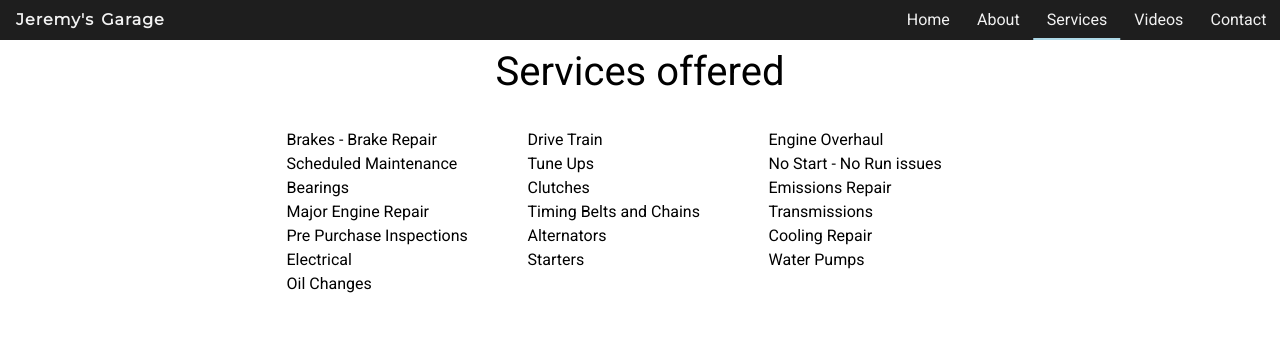
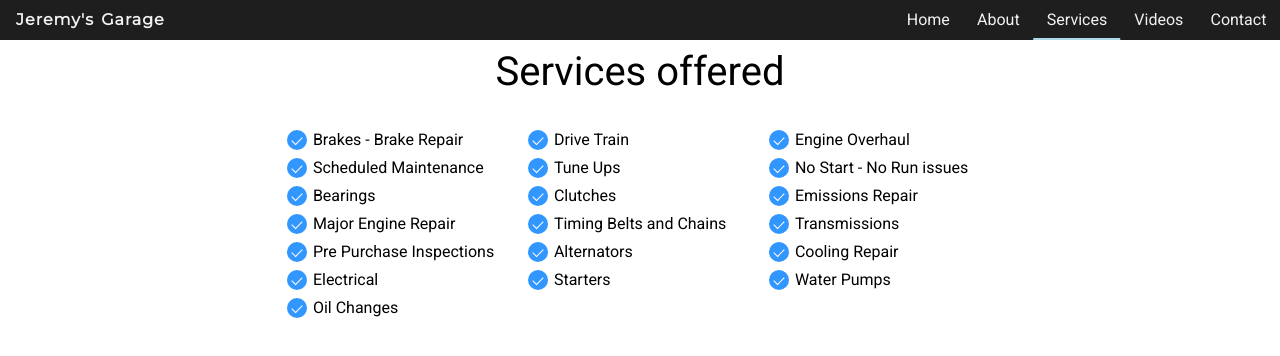
Before and after one commit to rhianonkilzer/jeremysgarage, a Vue app: page /#/services in a window 1280 px wide. Shown: the top 356 px of the page. Built offline with nearby package versions, Linux system fonts and the light colour scheme.

Commit message:
Added checkmarks to services

```diff
--- a/src/views/Services.vue
+++ b/src/views/Services.vue
@@ -62,4 +62,49 @@
 
     list-style: none;
   }
+
+  .services-list > li {
+    position: relative;
+
+    display: flex;
+    align-items: center;
+    margin-bottom: 0.25rem;
+
+    /* Space for the checkmark */
+    padding-left: 1.65rem;
+
+    white-space: nowrap;
+  }
+
+  /* Checkmark styling below ↓ */
+  .services-list > li::before,
+  .services-list > li::after {
+    content: '';
+
+    position: absolute;
+    left: 0;
+    top: 50%;
+  }
+
+  /* The circle */
+  .services-list > li::before {
+    width: 1.25rem;
+    height: 1.25rem;
+
+    background-color: rgba(50, 150, 255);
+    border-radius: 50%;
+
+    transform: translateY(-50%);
+  }
+
+  /* The checkmark */
+  .services-list > li::after {
+    width: 0.65rem;
+    height: 0.35rem;
+
+    border-left: solid 1px white;
+    border-bottom: solid 1px white;
+
+    transform: translate(0.3rem, calc(-50% - 0.05rem)) rotate(-45deg);
+  }
 </style>
```
